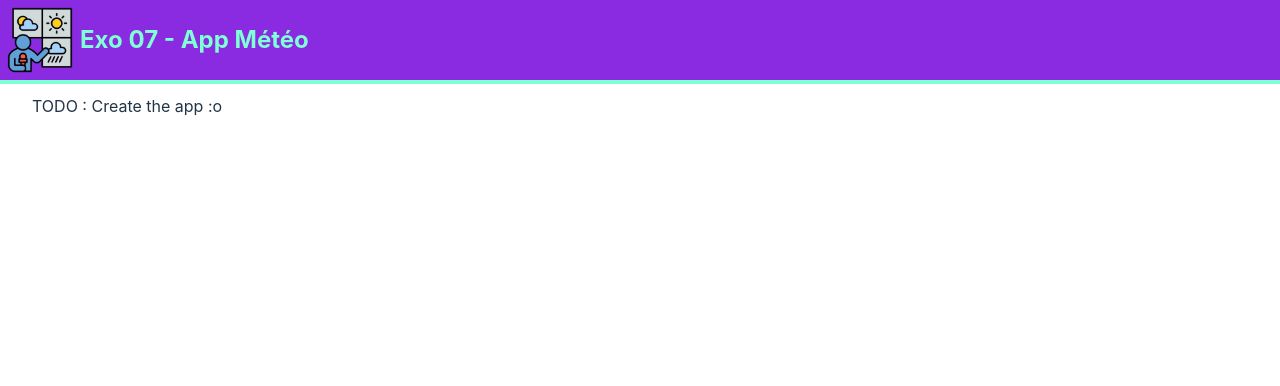
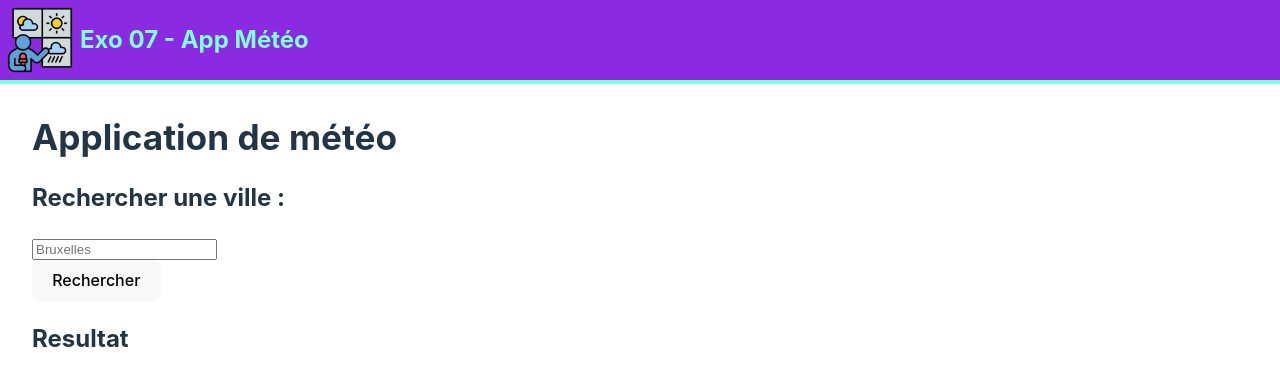
Before and after one commit to Formation-JS/I3_Web13__React_Exo_07, a React (Vite) app: page / in a window 1280 px wide. Shown: the top 386 px of the page. Built offline with nearby package versions, Linux system fonts and the light colour scheme.

Commit message:
Correction de l'exo 🍔

```diff
--- a/src/App.jsx
+++ b/src/App.jsx
@@ -1,4 +1,5 @@
 import './App.css';
+import WeatherApp from './containers/WeatherApp/WeatherApp';
 import icon from '/icon.png';
 
 function App() {
@@ -10,7 +11,7 @@ function App() {
         <span>Exo 07 - App Météo</span>
       </header>
       <main>
-        TODO : Create the app :o
+        <WeatherApp />
       </main>
     </>
   )
--- /dev/null
+++ b/src/containers/WeatherApp/WeatherApp.jsx
@@ -0,0 +1,27 @@
+import { useState } from 'react';
+import SearchBar from '../../components/SearchBar/SearchBar';
+import WeatherRequest from '../../components/WeatherRequest/WeatherRequest';
+
+const WeatherApp = () => {
+
+    const [currentCity, setCurrentCity] = useState(null);
+
+    const handleCitySearch = (city) => {
+        setCurrentCity(city);
+    }
+
+    return (
+        <>
+            <h1>Application de météo</h1>
+            <h2>Rechercher une ville : </h2>
+            <SearchBar placeholder='Bruxelles' onSearch={handleCitySearch} />
+
+            <h2>Resultat</h2>
+            {currentCity && (
+                <WeatherRequest city={currentCity} />
+            )}
+        </>
+    );
+};
+
+export default WeatherApp;
```
